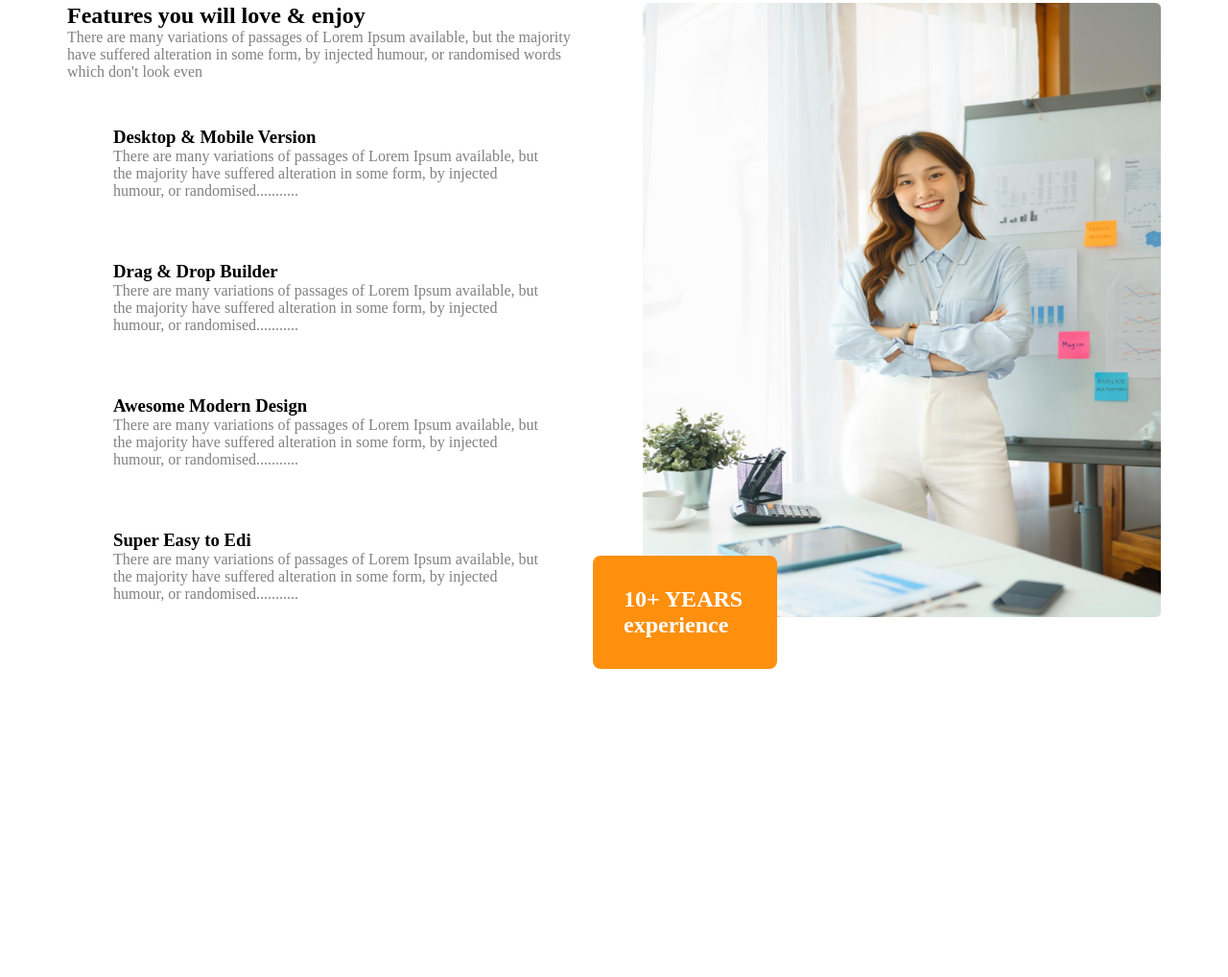
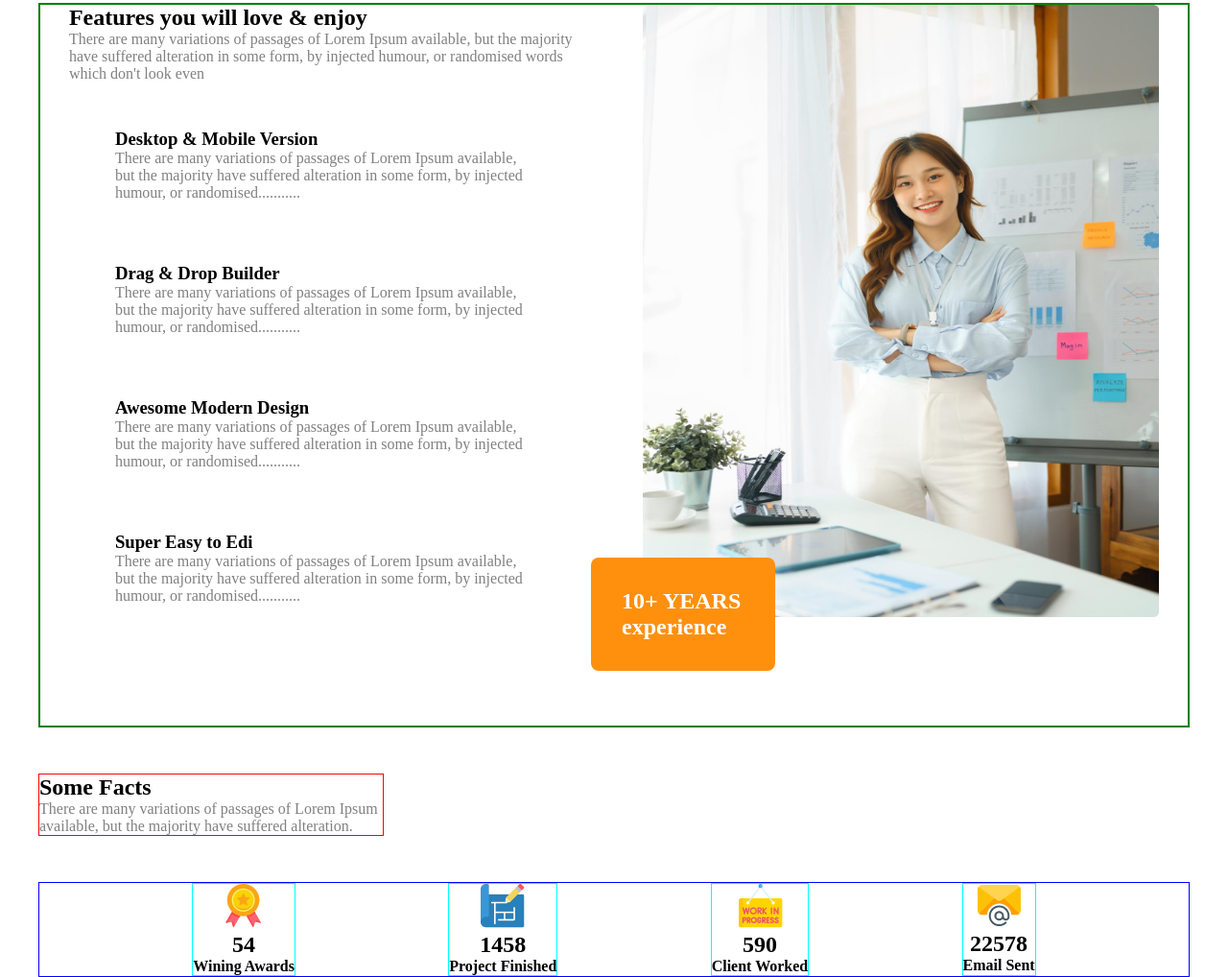
Before and after one commit to m-sarful/responsive-website-g3, a plain HTML site: page index.html in a window 1280 px wide. Shown: the part 1654-2672 px from the top of the page at 96% size. Before the commit the page ends 2410 px from the top, so only its background shows below. Drawn offline with Linux system fonts and the light colour scheme.

Commit message:
added project history details

```diff
--- a/index.html
+++ b/index.html
@@ -79,6 +79,34 @@
             </div>
             </div>
         </section>
+        <section>
+            <div class="some">
+                <h2>Some Facts</h2>
+                <p class="describe">There are many variations of passages of Lorem Ipsum available, but the majority have suffered alteration.</p>
+            </div>
+            <div class="some-icon">
+                 <div class="some-box">
+                    <img src="./images/icons/ribon.png" alt="">
+                <h2>54</h2>
+                 <h4>Wining Awards</h4>
+                </div>
+                <div class="some-box">
+                <img src="./images/icons/projects.png" alt="">
+                <h2>1458</h2>
+                <h4>Project Finished</h4>
+                </div>
+                <div class="some-box">
+                <img src="./images/icons/customers.png" alt="">
+                <h2>590</h2>
+                 <h4>Client Worked</h4>
+            </div>
+            <div class="some-box">
+                <img src="./images/icons/email.png" alt="">
+                <h2>22578</h2>
+                 <h4>Email Sent</h4>
+                </div>
+            </div>
+        </section>
     </main>
     <footer>
 
--- a/styles/index.css
+++ b/styles/index.css
@@ -87,6 +87,7 @@ main {
     display: flex;
     margin-top: 3rem;
     justify-content: space-around;
+    border: 2px solid green;
 }
 
 .feature-text-container {
@@ -120,6 +121,29 @@ main {
     background: #FF900E;
     color: white;
 }
+.some{
+    border: 1px solid red;
+    margin-top: 3rem;
+    width: 30%;
+}
+.some-icon{
+    display: flex;
+    justify-content: space-evenly;
+    border: 1px solid blue;
+    margin-top: 3rem;
+}
+.some-box{
+    border: 1px solid aqua;
+    text-align: center;
+}
+
+
+
+
+
+
+
+
 
 
 
@@ -168,4 +192,11 @@ main {
     .feature-image img {
         width: 100%;
     }
+    .some{
+        width: 100%;
+    }
+    .some-icon{
+        flex-wrap: wrap;
+        gap: 2rem;
+    }
 }
```
